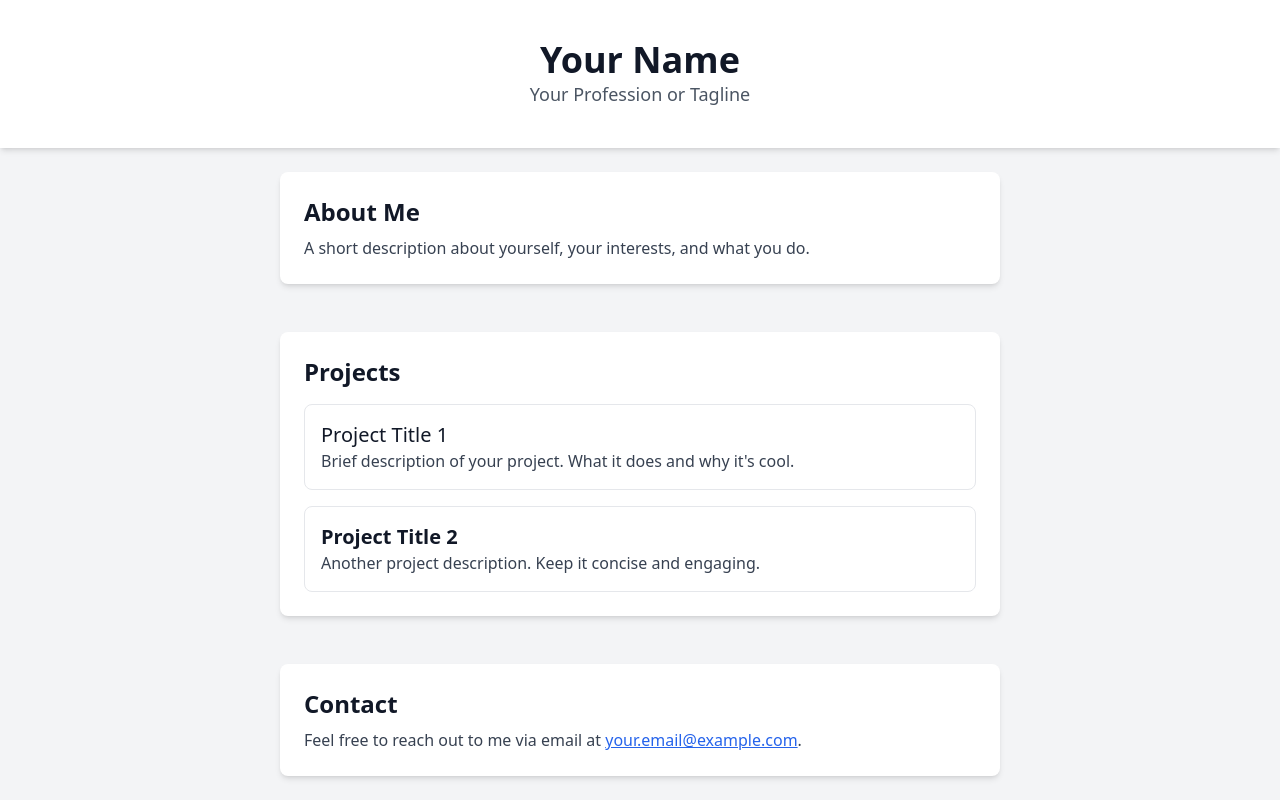
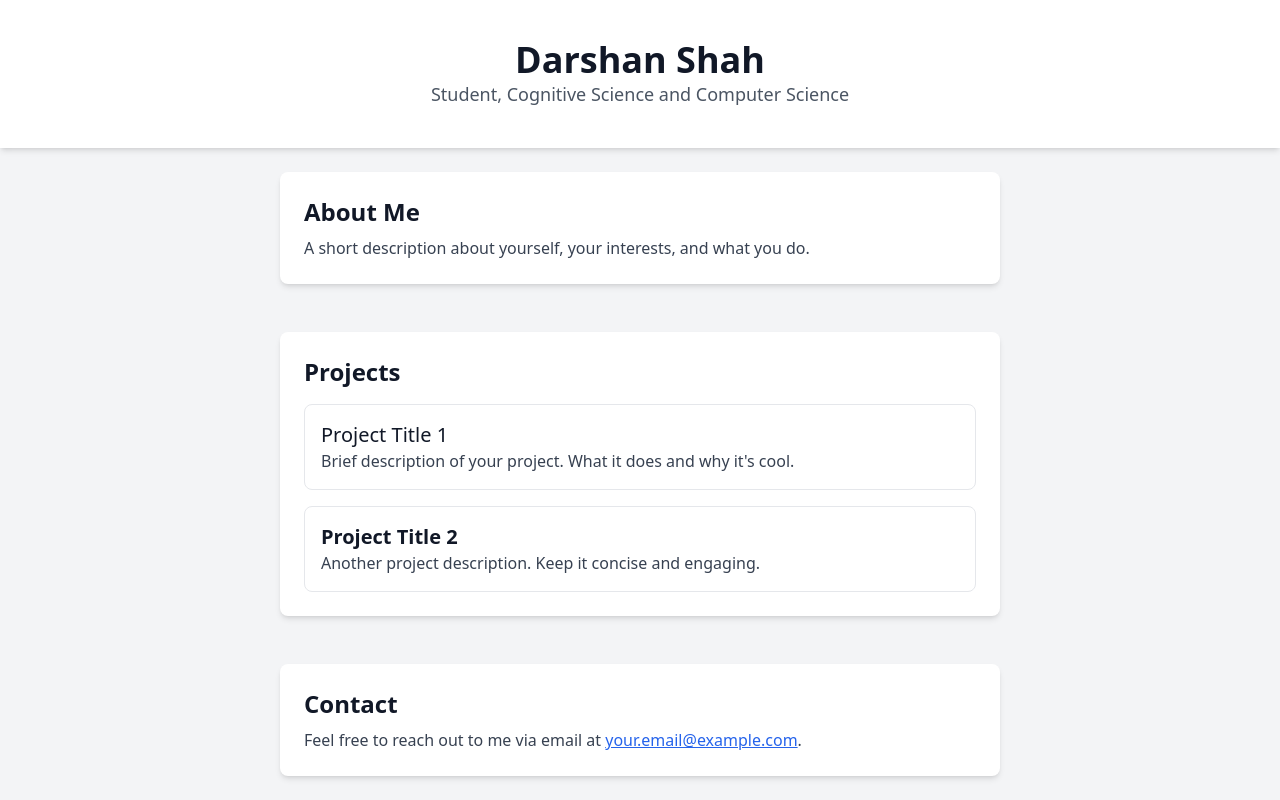
Before and after one commit to shan-shan-dar/shan-shan-dar.github.io, a plain HTML site: page index.html in a window 1280 px wide. Drawn offline with nearby package versions, Linux system fonts and the light colour scheme.

Commit message:
Update index.html

```diff
--- a/index.html
+++ b/index.html
@@ -8,8 +8,8 @@
 </head>
 <body class="bg-gray-100 text-gray-900">
     <header class="text-center py-10 bg-white shadow-md">
-        <h1 class="text-4xl font-bold">Your Name</h1>
-        <p class="text-lg text-gray-600">Your Profession or Tagline</p>
+        <h1 class="text-4xl font-bold">Darshan Shah</h1>
+        <p class="text-lg text-gray-600">Student, Cognitive Science and Computer Science</p>
     </header>
 
     <main class="max-w-3xl mx-auto p-6 space-y-12">
```
